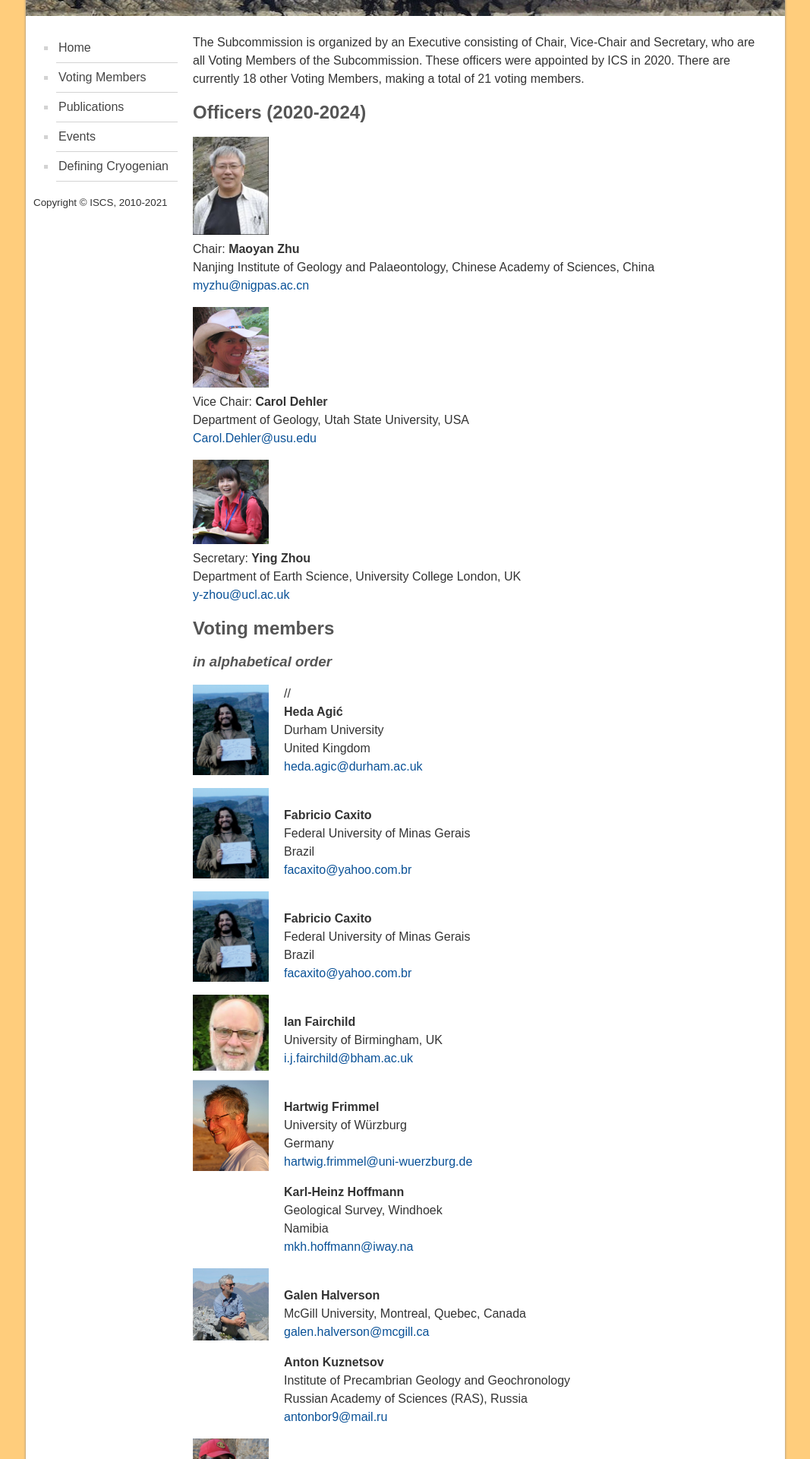
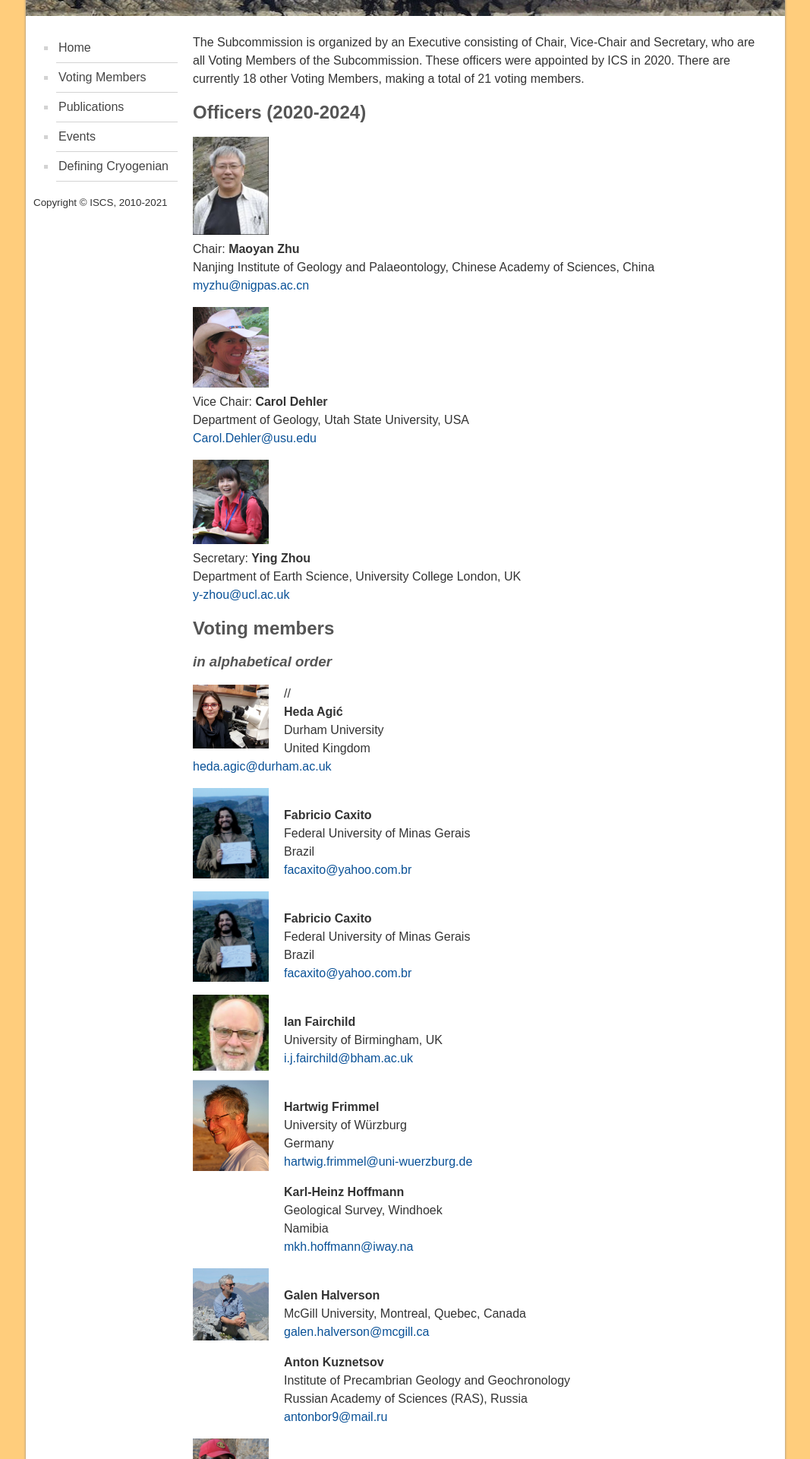
Before and after one commit to i-c-stratigraphy/subcommission-cryogenian, a Jekyll site: the page built from pages/members.md, in a window 1280 px wide. Shown: the part 364-2284 px from the top of the page at 76% size, without its empty margins (106-1173 px from the left). Built offline with Jekyll 4.4.1, drawn with Linux system fonts in a browser that asks for light colours.

Commit message:
Update members.md

```diff
--- a/pages/members.md
+++ b/pages/members.md
@@ -26,7 +26,7 @@ Department of Earth Science, University College London, UK
 ## Voting members
 ### _in alphabetical order_
 
-//<a href="person-caxito"><img src="images/person-caxito.png" style="width:100px; float:left; margin-right:20px;" /></a>
+//<a href="person-caxito"><img src="images/HedaAgic.jpg" style="width:100px; float:left; margin-right:20px;" /></a>
 **Heda Agić**
 Durham University
 United Kingdom
```
